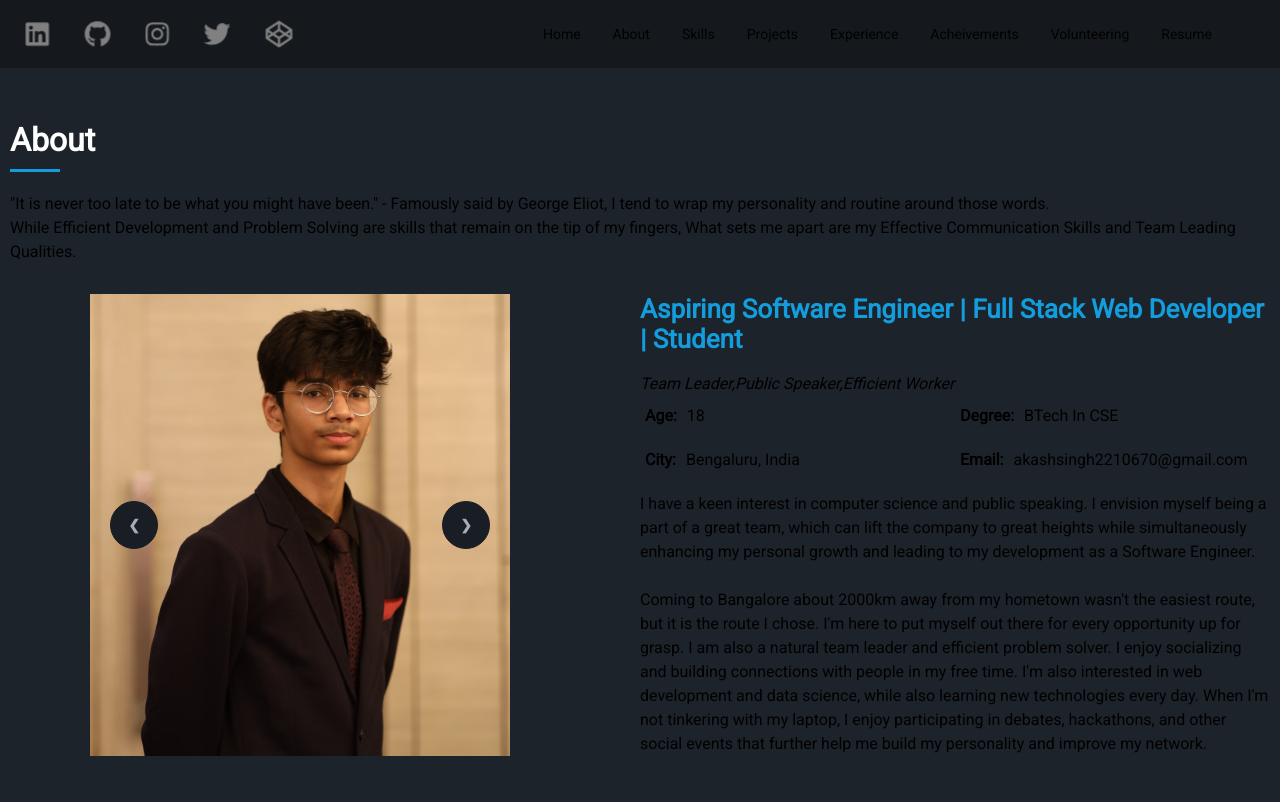
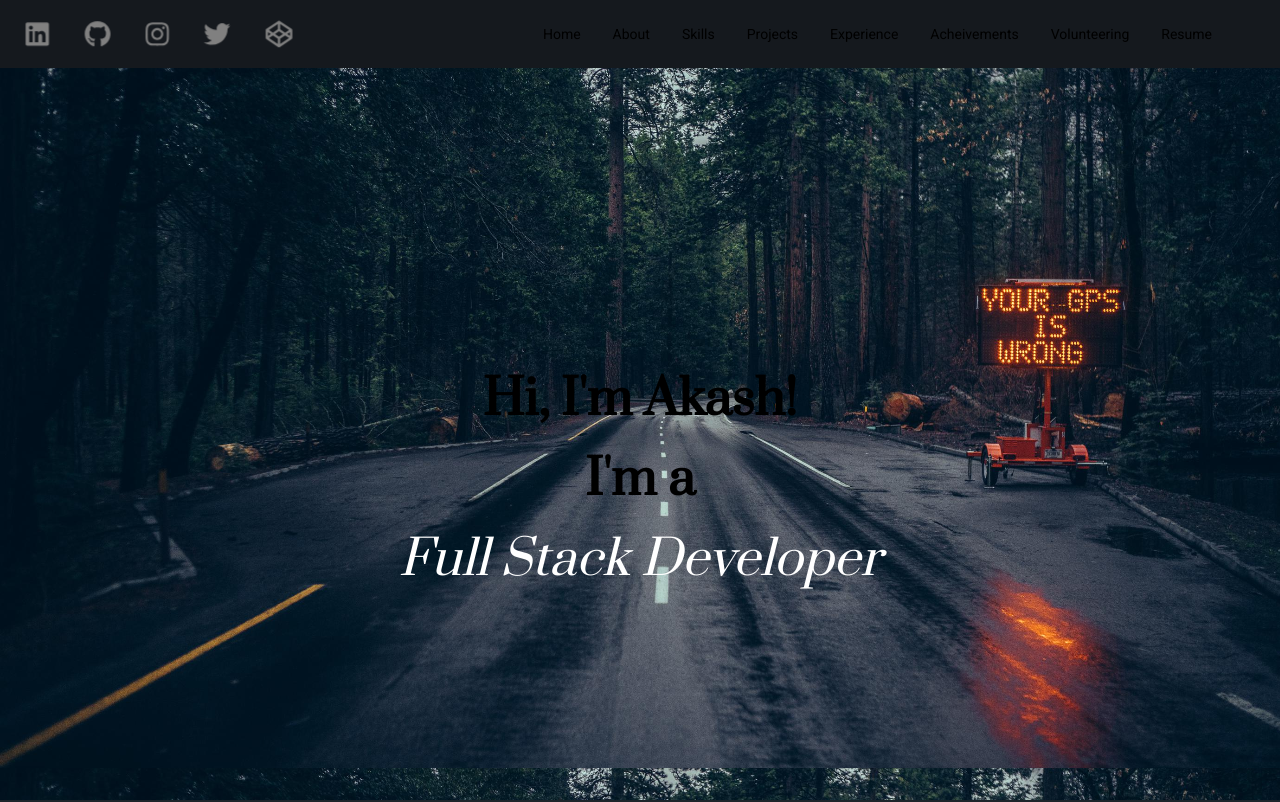
Before and after one commit to SkySingh04/Meet-Akash, a Next.js app: page / in a window 1280 px wide. Shown: the top 802 px of the page. Built offline with nearby package versions, Linux system fonts and the light colour scheme.

Commit message:
Hero section finished

```diff
--- a/src/app/components/About.tsx
+++ b/src/app/components/About.tsx
@@ -1,10 +1,8 @@
 import React from 'react'
 import { Carousel } from './Carousel'
-import Typewriter from './Typewriter'
 const About = () => {
   return (
     <section id="about" className="about text-base justify-center items-center flex">
-      {/* <Typewriter /> */}
       <div className="container ">
         <div className="section-title">
           <h2 className="other-header">About</h2>
--- /dev/null
+++ b/src/app/components/Hero.tsx
@@ -0,0 +1,22 @@
+import React from 'react';
+import Typewriter from './Typewriter';
+import {Prata}  from "next/font/google"
+const prata =  Prata({
+    weight: '400',
+    subsets: ['latin'],
+    display: 'swap',
+  })
+const Hero = () => {
+  return (
+    <div className={prata.className}>
+    <div className="h-screen bg-hero-bg pt-40  bg-opacity-100 flex flex-col justify-center items-center">
+        <p className="text-5xl font-bold py-4">Hi, I'm Akash!</p>
+        <p className="text-5xl font-bold py-4">I'm a</p>
+        <Typewriter  />
+
+    </div>
+    </div>
+  );
+};
+
+export default Hero;
--- a/src/app/components/Navbar.tsx
+++ b/src/app/components/Navbar.tsx
@@ -8,7 +8,7 @@ import { faCodepen } from "@fortawesome/free-brands-svg-icons";
 
 const Navbar = () => {
   return (
-    <div className="navbar bg-base-300 pr-12 ">
+    <div className="navbar bg-base-300 pr-12 fixed top-0 w-full z-50">
         <div className="navbar-start">
           <div className="dropdown">
           <label className="btn btn-ghost lg:hidden swap swap-rotate">
--- a/src/app/components/Typewriter.tsx
+++ b/src/app/components/Typewriter.tsx
@@ -1,12 +1,45 @@
-import React from 'react'
+'use client'
+import React, { useState, useEffect } from 'react';
 
-const Typewriter = () => {
+const words = ["Software Engineer", "Full Stack Developer", "Public Speaker" , "ML Enthusiast" ];
+
+
+function Typewriter() {
+  const [currentWordIndex, setCurrentWordIndex] = useState(0);
+  const [currentText, setCurrentText] = useState('');
+  const [isDeleting, setIsDeleting] = useState(false);
+
+  useEffect(() => {
+    const type = () => {
+      const currentWord = words[currentWordIndex];
+
+      if (isDeleting) {
+        setCurrentText(currentWord.substring(0, currentText.length - 1));
+        if (currentText === '') {
+          setIsDeleting(false);
+          setCurrentWordIndex((index) => (index + 1) % words.length);
+        }
+      } else {
+        setCurrentText(currentWord.substring(0, currentText.length + 1));
+        if (currentText === currentWord) {
+          setIsDeleting(true);
+        }
+      }
+    };
+
+    const typingInterval = setInterval(type, 100);
+
+    return () => {
+      clearInterval(typingInterval);
+    };
+  }, [currentWordIndex, currentText, isDeleting]);
 
   return (
-    <div className="w-full h-full flex justify-center items-center">
-    <h1 id="typewriter" className="text-4xl font-bold"></h1>
-</div>
-  )
+    <div >
+
+      <p id="typewriter" className="py-4 w-full text-bold text-5xl text-white italic">{currentText}</p>
+    </div>
+  );
 }
 
-export default Typewriter
+export default Typewriter;
--- a/src/app/layout.tsx
+++ b/src/app/layout.tsx
@@ -13,8 +13,8 @@ const roboto =  Roboto({
 })
 
 export const metadata: Metadata = {
-  title: 'Create Next App',
-  description: 'Generated by create next app',
+  title: 'Meet Akash',
+  description: 'My personal website',
 }
 
 export default function RootLayout({
--- a/src/app/page.tsx
+++ b/src/app/page.tsx
@@ -1,9 +1,11 @@
 import Navbar from "./components/Navbar";
+import Hero from "./components/Hero";
 import About from "./components/About";
 export default function HomePage() {
   return (
     <div>
       <Navbar />
+      <Hero />
       <About />
     </div>
   )
--- a/tailwind.config.ts
+++ b/tailwind.config.ts
@@ -10,8 +10,8 @@ const config: Config = {
     extend: {
       backgroundImage: {
         'gradient-radial': 'radial-gradient(var(--tw-gradient-stops))',
-        'gradient-conic':
-          'conic-gradient(from 180deg at 50% 50%, var(--tw-gradient-stops))',
+        'gradient-conic':'conic-gradient(from 180deg at 50% 50%, var(--tw-gradient-stops))',
+          'hero-bg':"url('/hero-1.png')",
       },
     },
   },
```
Also changed, not shown: public/hero-1.png (added).
